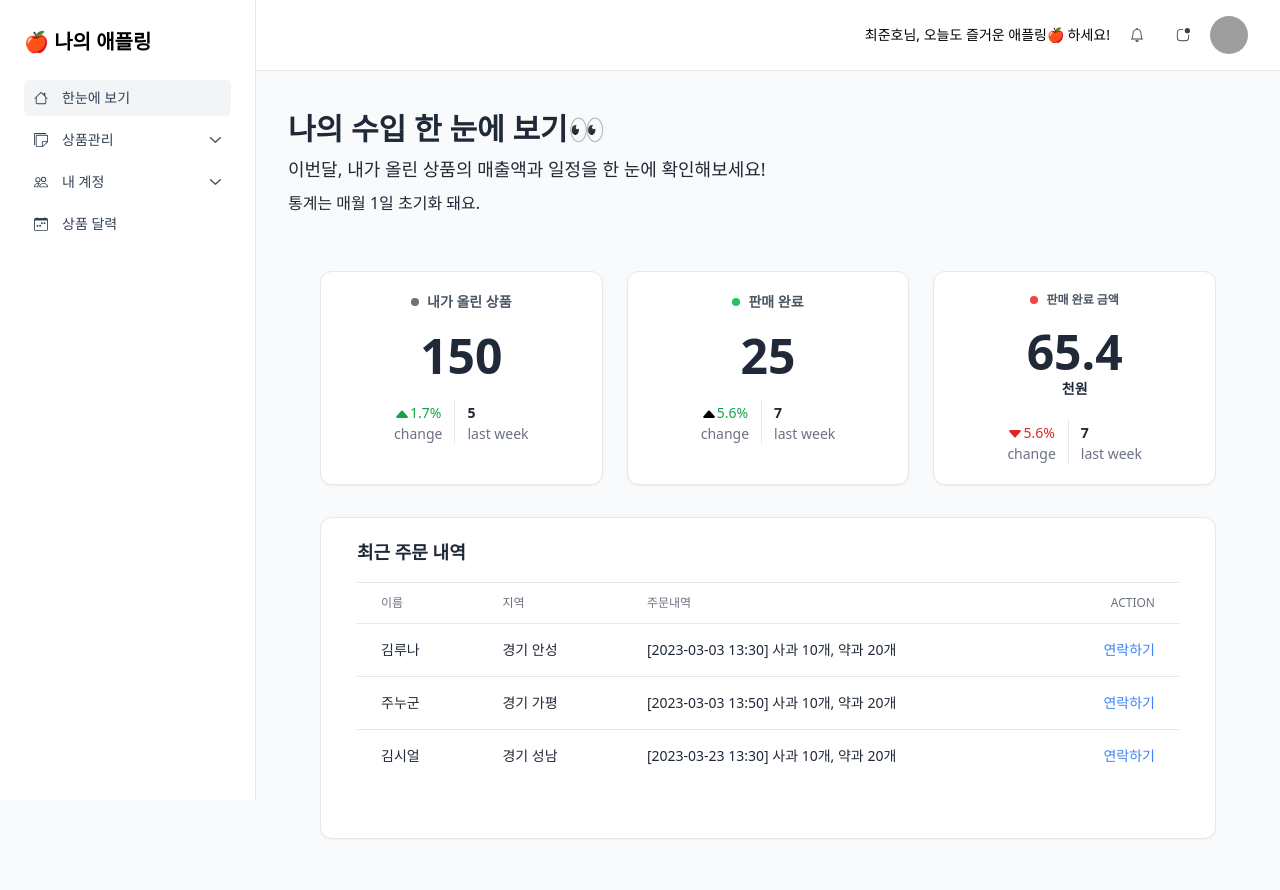
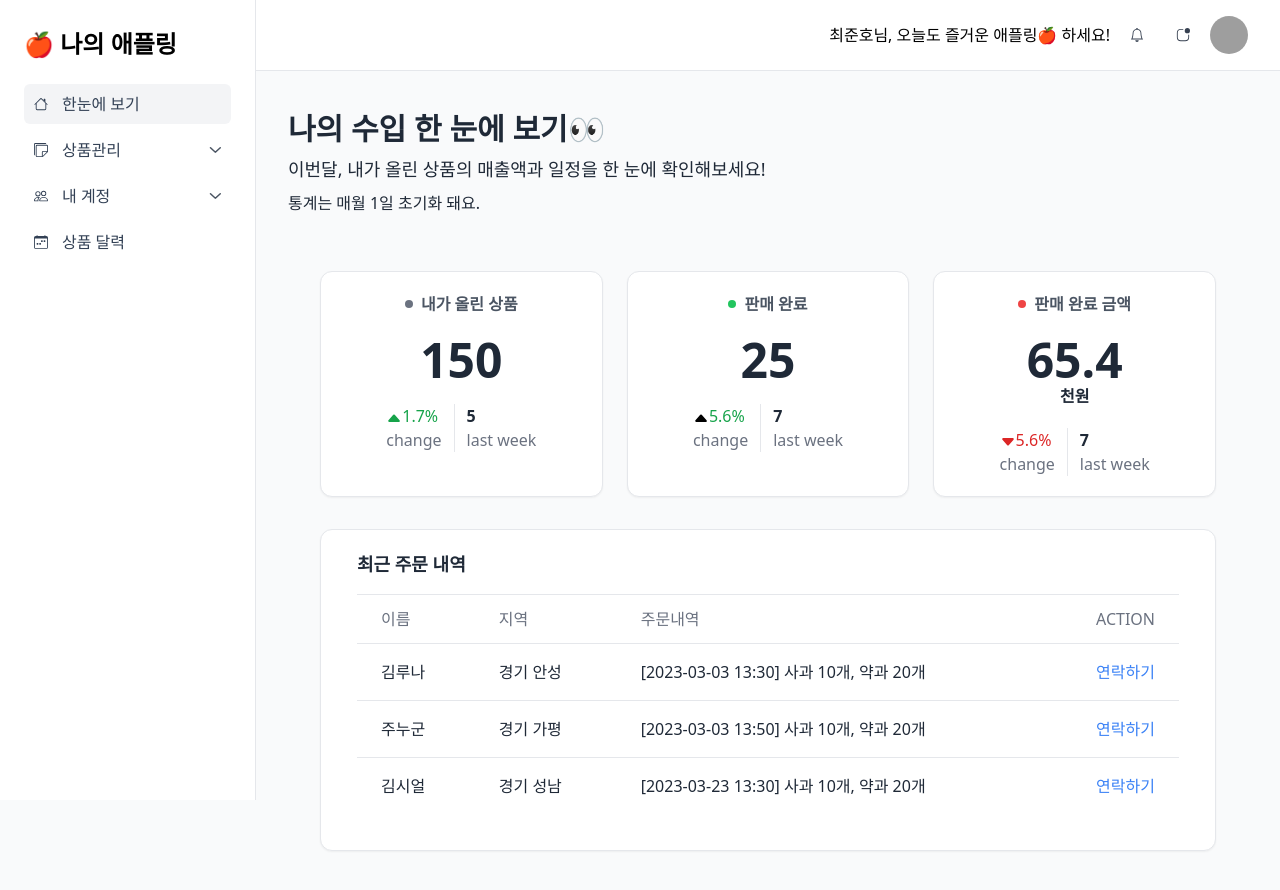
Before and after one commit to appling-c/appling-fe, a Vue app: page /admin in a window 1280 px wide. Shown: the top 890 px of the page. Built offline with nearby package versions, Linux system fonts and the light colour scheme; grey boxes are pictures that could not be loaded.

Commit message:
[admin] 어드민 대시보드 폰트사이즈 변경

```diff
--- a/src/components/admin/adminHeader.vue
+++ b/src/components/admin/adminHeader.vue
@@ -1,6 +1,6 @@
 <template>
     <!-- ========== HEADER ========== -->
-  <header class="sticky top-0 inset-x-0 flex flex-wrap sm:justify-start sm:flex-nowrap z-[48] w-full bg-white border-b text-sm py-2.5 sm:py-4 lg:pl-64 dark:bg-gray-800 dark:border-gray-700">
+  <header class="sticky top-0 inset-x-0 flex flex-wrap sm:justify-start sm:flex-nowrap z-[48] w-full bg-white border-b text-base py-2.5 sm:py-4 lg:pl-64 dark:bg-gray-800 dark:border-gray-700">
     <nav class="flex basis-full items-center w-full mx-auto px-4 sm:px-6 md:px-8" aria-label="Global">
       <div class="mr-5 lg:mr-0 lg:hidden">
         <a class="flex-none text-xl font-semibold dark:text-white" href="#" aria-label="Brand">🍎</a>
@@ -45,11 +45,11 @@
 
             <div class="hs-dropdown-menu transition-[opacity,margin] duration hs-dropdown-open:opacity-100 opacity-0 hidden min-w-[15rem] bg-white shadow-md rounded-lg p-2 dark:bg-gray-800 dark:border dark:border-gray-700" aria-labelledby="hs-dropdown-with-header">
               <div class="py-3 px-5 -m-2 bg-gray-100 rounded-t-lg dark:bg-gray-700">
-                <p class="text-sm text-gray-500 dark:text-gray-400">Signed in as</p>
-                <p class="text-sm font-medium text-gray-800 dark:text-gray-300">james@site.com</p>
+                <p class="text-base text-gray-500 dark:text-gray-400">Signed in as</p>
+                <p class="text-base font-medium text-gray-800 dark:text-gray-300">james@site.com</p>
               </div>
               <div class="mt-2 py-2 first:pt-0 last:pb-0">
-                <a class="flex items-center gap-x-3.5 py-2 px-3 rounded-md text-sm text-gray-800 hover:bg-gray-100 focus:ring-2 focus:ring-blue-500 dark:text-gray-400 dark:hover:bg-gray-700 dark:hover:text-gray-300" href="#">
+                <a class="flex items-center gap-x-3.5 py-2 px-3 rounded-md text-base text-gray-800 hover:bg-gray-100 focus:ring-2 focus:ring-blue-500 dark:text-gray-400 dark:hover:bg-gray-700 dark:hover:text-gray-300" href="#">
                   <svg class="flex-none" width="16" height="16" viewBox="0 0 16 16" fill="currentColor">
                     <path d="M8 16a2 2 0 0 0 2-2H6a2 2 0 0 0 2 2zM8 1.918l-.797.161A4.002 4.002 0 0 0 4 6c0 .628-.134 2.197-.459 3.742-.16.767-.376 1.566-.663 2.258h10.244c-.287-.692-.502-1.49-.663-2.258C12.134 8.197 12 6.628 12 6a4.002 4.002 0 0 0-3.203-3.92L8 1.917zM14.22 12c.223.447.481.801.78 1H1c.299-.199.557-.553.78-1C2.68 10.2 3 6.88 3 6c0-2.42 1.72-4.44 4.005-4.901a1 1 0 1 1 1.99 0A5.002 5.002 0 0 1 13 6c0 .88.32 4.2 1.22 6z"/>
                   </svg>
--- a/src/components/admin/adminSidebar.vue
+++ b/src/components/admin/adminSidebar.vue
@@ -2,13 +2,13 @@
     <!-- Sidebar -->
   <div id="application-sidebar" class="hs-overlay hs-overlay-open:translate-x-0 -translate-x-full transition-all duration-300 transform hidden fixed top-0 left-0 bottom-0 z-[60] w-64 bg-white border-r border-gray-200 pt-7 pb-10 overflow-y-auto scrollbar-y lg:block lg:translate-x-0 lg:right-auto lg:bottom-0 dark:scrollbar-y dark:bg-gray-800 dark:border-gray-700">
     <div class="px-6">
-      <a class="flex-none text-xl font-semibold dark:text-white" href="#" aria-label="Brand">🍎 나의 애플링</a>
+      <a class="flex-none text-2xl font-semibold dark:text-white" href="#" aria-label="Brand">🍎 나의 애플링</a>
     </div>
 
     <nav class="hs-accordion-group p-6 w-full flex flex-col flex-wrap" data-hs-accordion-always-open>
       <ul class="space-y-1.5">
         <li>
-          <router-link to="/admin/dashboard" class="flex items-center gap-x-3.5 py-2 px-2.5 bg-gray-100 text-sm text-slate-700 rounded-md hover:bg-gray-100 dark:bg-gray-900 dark:text-white" href="javascript:;">
+          <router-link to="/admin/dashboard" class="flex items-center gap-x-3.5 py-2 px-2.5 bg-gray-100 text-base text-slate-700 rounded-md hover:bg-gray-100 dark:bg-gray-900 dark:text-white" href="javascript:;">
             <svg class="w-3.5 h-3.5" xmlns="http://www.w3.org/2000/svg" width="16" height="16" fill="currentColor" viewBox="0 0 16 16">
               <path fill-rule="evenodd" d="M2 13.5V7h1v6.5a.5.5 0 0 0 .5.5h9a.5.5 0 0 0 .5-.5V7h1v6.5a1.5 1.5 0 0 1-1.5 1.5h-9A1.5 1.5 0 0 1 2 13.5zm11-11V6l-2-2V2.5a.5.5 0 0 1 .5-.5h1a.5.5 0 0 1 .5.5z"/>
               <path fill-rule="evenodd" d="M7.293 1.5a1 1 0 0 1 1.414 0l6.647 6.646a.5.5 0 0 1-.708.708L8 2.207 1.354 8.854a.5.5 0 1 1-.708-.708L7.293 1.5z"/>
@@ -18,7 +18,7 @@
         </li>
 
         <li class="hs-accordion" id="projects-accordion">
-          <router-link to="/admin/product" class="hs-accordion-toggle flex items-center gap-x-3.5 py-2 px-2.5 hs-accordion-active:text-blue-600 hs-accordion-active:hover:bg-transparent text-sm text-slate-700 rounded-md hover:bg-gray-100 dark:bg-gray-800 dark:hover:bg-gray-900 dark:text-slate-400 dark:hover:text-slate-300 dark:hs-accordion-active:text-white" href="javascript:;">
+          <router-link to="/admin/product" class="hs-accordion-toggle flex items-center gap-x-3.5 py-2 px-2.5 hs-accordion-active:text-blue-600 hs-accordion-active:hover:bg-transparent text-base text-slate-700 rounded-md hover:bg-gray-100 dark:bg-gray-800 dark:hover:bg-gray-900 dark:text-slate-400 dark:hover:text-slate-300 dark:hs-accordion-active:text-white" href="javascript:;">
             <svg class="w-3.5 h-3.5" xmlns="http://www.w3.org/2000/svg" width="16" height="16" fill="currentColor" viewBox="0 0 16 16">
               <path d="M1.5 0A1.5 1.5 0 0 0 0 1.5V13a1 1 0 0 0 1 1V1.5a.5.5 0 0 1 .5-.5H14a1 1 0 0 0-1-1H1.5z"></path>
               <path d="M3.5 2A1.5 1.5 0 0 0 2 3.5v11A1.5 1.5 0 0 0 3.5 16h6.086a1.5 1.5 0 0 0 1.06-.44l4.915-4.914A1.5 1.5 0 0 0 16 9.586V3.5A1.5 1.5 0 0 0 14.5 2h-11zM3 3.5a.5.5 0 0 1 .5-.5h11a.5.5 0 0 1 .5.5V9h-4.5A1.5 1.5 0 0 0 9 10.5V15H3.5a.5.5 0 0 1-.5-.5v-11zm7 11.293V10.5a.5.5 0 0 1 .5-.5h4.293L10 14.793z"></path>
@@ -37,17 +37,17 @@
           <div id="projects-accordion-child" class="hs-accordion-content w-full overflow-hidden transition-[height] duration-300 hidden">
             <ul class="pt-2 pl-2">
               <li>
-                <a class="flex items-center gap-x-3.5 py-2 px-2.5 text-sm text-slate-700 rounded-md hover:bg-gray-100 dark:bg-gray-800 dark:text-slate-400 dark:hover:text-slate-300" href="javascript:;">
+                <a class="flex items-center gap-x-3.5 py-2 px-2.5 text-base text-slate-700 rounded-md hover:bg-gray-100 dark:bg-gray-800 dark:text-slate-400 dark:hover:text-slate-300" href="javascript:;">
                   상품 등록하기
                 </a>
               </li>
               <li>
-                <a class="flex items-center gap-x-3.5 py-2 px-2.5 text-sm text-slate-700 rounded-md hover:bg-gray-100 dark:bg-gray-800 dark:text-slate-400 dark:hover:text-slate-300" href="javascript:;">
+                <a class="flex items-center gap-x-3.5 py-2 px-2.5 text-base text-slate-700 rounded-md hover:bg-gray-100 dark:bg-gray-800 dark:text-slate-400 dark:hover:text-slate-300" href="javascript:;">
                   팜플렛 만들기
                 </a>
               </li>
               <li>
-                <a class="flex items-center gap-x-3.5 py-2 px-2.5 text-sm text-slate-700 rounded-md hover:bg-gray-100 dark:bg-gray-800 dark:text-slate-400 dark:hover:text-slate-300" href="javascript:;">
+                <a class="flex items-center gap-x-3.5 py-2 px-2.5 text-base text-slate-700 rounded-md hover:bg-gray-100 dark:bg-gray-800 dark:text-slate-400 dark:hover:text-slate-300" href="javascript:;">
                   운송장 등록하기
                 </a>
               </li>
@@ -56,7 +56,7 @@
         </li>
 
         <li class="hs-accordion" id="users-accordion">
-          <a class="hs-accordion-toggle flex items-center gap-x-3.5 py-2 px-2.5 hs-accordion-active:text-blue-600 hs-accordion-active:hover:bg-transparent text-sm text-slate-700 rounded-md hover:bg-gray-100 dark:bg-gray-800 dark:hover:bg-gray-900 dark:text-slate-400 dark:hover:text-slate-300 dark:hs-accordion-active:text-white" href="javascript:;">
+          <a class="hs-accordion-toggle flex items-center gap-x-3.5 py-2 px-2.5 hs-accordion-active:text-blue-600 hs-accordion-active:hover:bg-transparent text-base text-slate-700 rounded-md hover:bg-gray-100 dark:bg-gray-800 dark:hover:bg-gray-900 dark:text-slate-400 dark:hover:text-slate-300 dark:hs-accordion-active:text-white" href="javascript:;">
             <svg class="w-3.5 h-3.5" xmlns="http://www.w3.org/2000/svg" width="16" height="16" fill="currentColor" viewBox="0 0 16 16">
               <path d="M15 14s1 0 1-1-1-4-5-4-5 3-5 4 1 1 1 1h8zm-7.978-1A.261.261 0 0 1 7 12.996c.001-.264.167-1.03.76-1.72C8.312 10.629 9.282 10 11 10c1.717 0 2.687.63 3.24 1.276.593.69.758 1.457.76 1.72l-.008.002a.274.274 0 0 1-.014.002H7.022zM11 7a2 2 0 1 0 0-4 2 2 0 0 0 0 4zm3-2a3 3 0 1 1-6 0 3 3 0 0 1 6 0zM6.936 9.28a5.88 5.88 0 0 0-1.23-.247A7.35 7.35 0 0 0 5 9c-4 0-5 3-5 4 0 .667.333 1 1 1h4.216A2.238 2.238 0 0 1 5 13c0-1.01.377-2.042 1.09-2.904.243-.294.526-.569.846-.816zM4.92 10A5.493 5.493 0 0 0 4 13H1c0-.26.164-1.03.76-1.724.545-.636 1.492-1.256 3.16-1.275zM1.5 5.5a3 3 0 1 1 6 0 3 3 0 0 1-6 0zm3-2a2 2 0 1 0 0 4 2 2 0 0 0 0-4z"></path>
             </svg>
@@ -74,7 +74,7 @@
           <div id="projects-accordion-child" class="hs-accordion-content w-full overflow-hidden transition-[height] duration-300 hidden">
             <ul class="pt-2 pl-2">
               <li>
-                <a class="flex items-center gap-x-3.5 py-2 px-2.5 text-sm text-slate-700 rounded-md hover:bg-gray-100 dark:bg-gray-800 dark:text-slate-400 dark:hover:text-slate-300" href="javascript:;">
+                <a class="flex items-center gap-x-3.5 py-2 px-2.5 text-base text-slate-700 rounded-md hover:bg-gray-100 dark:bg-gray-800 dark:text-slate-400 dark:hover:text-slate-300" href="javascript:;">
                   비밀번호 변경
                 </a>
               </li>
@@ -82,7 +82,7 @@
             </ul>
           </div>
         </li>
-        <li><router-link to="/admin/calendar" class="flex items-center gap-x-3.5 py-2 px-2.5 text-sm text-slate-700 rounded-md hover:bg-gray-100 dark:hover:bg-gray-900 dark:text-slate-400 dark:hover:text-slate-300" href="javascript:;">
+        <li><router-link to="/admin/calendar" class="flex items-center gap-x-3.5 py-2 px-2.5 text-base text-slate-700 rounded-md hover:bg-gray-100 dark:hover:bg-gray-900 dark:text-slate-400 dark:hover:text-slate-300" href="javascript:;">
           <svg class="w-3.5 h-3.5" xmlns="http://www.w3.org/2000/svg" width="16" height="16" fill="currentColor" viewBox="0 0 16 16">
             <path d="M11 6.5a.5.5 0 0 1 .5-.5h1a.5.5 0 0 1 .5.5v1a.5.5 0 0 1-.5.5h-1a.5.5 0 0 1-.5-.5v-1zm-3 0a.5.5 0 0 1 .5-.5h1a.5.5 0 0 1 .5.5v1a.5.5 0 0 1-.5.5h-1a.5.5 0 0 1-.5-.5v-1zm-5 3a.5.5 0 0 1 .5-.5h1a.5.5 0 0 1 .5.5v1a.5.5 0 0 1-.5.5h-1a.5.5 0 0 1-.5-.5v-1zm3 0a.5.5 0 0 1 .5-.5h1a.5.5 0 0 1 .5.5v1a.5.5 0 0 1-.5.5h-1a.5.5 0 0 1-.5-.5v-1z"/>
             <path d="M3.5 0a.5.5 0 0 1 .5.5V1h8V.5a.5.5 0 0 1 1 0V1h1a2 2 0 0 1 2 2v11a2 2 0 0 1-2 2H2a2 2 0 0 1-2-2V3a2 2 0 0 1 2-2h1V.5a.5.5 0 0 1 .5-.5zM1 4v10a1 1 0 0 0 1 1h12a1 1 0 0 0 1-1V4H1z"/>
--- a/src/components/admin/contents/dashboard.vue
+++ b/src/components/admin/contents/dashboard.vue
@@ -18,7 +18,7 @@
         <div class="flex flex-col gap-y-3 lg:gap-y-5 p-4 md:p-5 bg-white border shadow-sm rounded-xl dark:bg-slate-900 dark:border-gray-800">
           <div class="inline-flex justify-center items-center">
             <span class="w-2 h-2 inline-block bg-gray-500 rounded-full mr-2"></span>
-            <span class="text-sm font-semibold uppercase text-gray-600 dark:text-gray-400">내가 올린 상품</span>
+            <span class="text-base font-semibold uppercase text-gray-600 dark:text-gray-400">내가 올린 상품</span>
           </div>
 
           <div class="text-center">
@@ -33,15 +33,15 @@
                 <svg class="inline-block w-4 h-4 self-center" xmlns="http://www.w3.org/2000/svg" width="16" height="16" fill="currentColor" viewBox="0 0 16 16">
                   <path fill-rule="evenodd" d="m7.247 4.86-4.796 5.481c-.566.647-.106 1.659.753 1.659h9.592a1 1 0 0 0 .753-1.659l-4.796-5.48a1 1 0 0 0-1.506 0z"/>
                 </svg>
-                <span class="inline-block text-sm">
+                <span class="inline-block text-base">
                   1.7%
                 </span>
               </span>
-              <span class="block text-sm text-gray-500">change</span>
+              <span class="block text-base text-gray-500">change</span>
             </dt>
             <dd class="text-left pl-3">
-              <span class="text-sm font-semibold text-gray-800 dark:text-gray-200">5</span>
-              <span class="block text-sm text-gray-500">last week</span>
+              <span class="text-base font-semibold text-gray-800 dark:text-gray-200">5</span>
+              <span class="block text-base text-gray-500">last week</span>
             </dd>
           </dl>
         </div>
@@ -51,7 +51,7 @@
         <div class="flex flex-col gap-y-3 lg:gap-y-5 p-4 md:p-5 bg-white border shadow-sm rounded-xl dark:bg-slate-900 dark:border-gray-800">
           <div class="inline-flex justify-center items-center">
             <span class="w-2 h-2 inline-block bg-green-500 rounded-full mr-2"></span>
-            <span class="text-sm font-semibold uppercase text-gray-600 dark:text-gray-400">판매 완료</span>
+            <span class="text-base font-semibold uppercase text-gray-600 dark:text-gray-400">판매 완료</span>
           </div>
 
           <div class="text-center">
@@ -66,15 +66,15 @@
                 <svg class="inline-block w-4 h-4 self-center" xmlns="http://www.w3.org/2000/svg" width="16" height="16" viewBox="0 0 16 16">
                   <path fill-rule="evenodd" d="m7.247 4.86-4.796 5.481c-.566.647-.106 1.659.753 1.659h9.592a1 1 0 0 0 .753-1.659l-4.796-5.48a1 1 0 0 0-1.506 0z"/>
                 </svg>
-                <span class="inline-block text-sm">
+                <span class="inline-block text-base">
                   5.6%
                 </span>
               </span>
-              <span class="block text-sm text-gray-500">change</span>
+              <span class="block text-base text-gray-500">change</span>
             </dt>
             <dd class="text-left pl-3">
-              <span class="text-sm font-semibold text-gray-800 dark:text-gray-200">7</span>
-              <span class="block text-sm text-gray-500">last week</span>
+              <span class="text-base font-semibold text-gray-800 dark:text-gray-200">7</span>
+              <span class="block text-base text-gray-500">last week</span>
             </dd>
           </dl>
         </div>
@@ -84,14 +84,14 @@
         <div class="flex flex-col gap-y-3 lg:gap-y-5 p-4 md:p-5 bg-white border shadow-sm rounded-xl dark:bg-slate-900 dark:border-gray-800">
           <div class="inline-flex justify-center items-center">
             <span class="w-2 h-2 inline-block bg-red-500 rounded-full mr-2"></span>
-            <span class="text-xs font-semibold uppercase text-gray-600 dark:text-gray-400">판매 완료 금액</span>
+            <span class="text-base font-semibold uppercase text-gray-600 dark:text-gray-400">판매 완료 금액</span>
           </div>
 
           <div class="text-center">
             <h3 class="text-3xl sm:text-4xl lg:text-5xl font-semibold text-gray-800 dark:text-gray-200">
               65.4
             </h3>
-            <span class="text-sm sm:text-sm lg:text-sm font-semibold text-gray-800 dark:text-gray-200">
+            <span class="text-base sm:text-base lg:text-base font-semibold text-gray-800 dark:text-gray-200">
               천원
             </span>
           </div>
@@ -102,15 +102,15 @@
                 <svg class="inline-block w-4 h-4 self-center" xmlns="http://www.w3.org/2000/svg" width="16" height="16" fill="currentColor" viewBox="0 0 16 16">
                   <path fill-rule="evenodd" d="M7.247 11.14 2.451 5.658C1.885 5.013 2.345 4 3.204 4h9.592a1 1 0 0 1 .753 1.659l-4.796 5.48a1 1 0 0 1-1.506 0z"/>
                 </svg>
-                <span class="inline-block text-sm">
+                <span class="inline-block text-base">
                   5.6%
                 </span>
               </span>
-              <span class="block text-sm text-gray-500">change</span>
+              <span class="block text-base text-gray-500">change</span>
             </dt>
             <dd class="text-left pl-3">
-              <span class="text-sm font-semibold text-gray-800 dark:text-gray-200">7</span>
-              <span class="block text-sm text-gray-500">last week</span>
+              <span class="text-base font-semibold text-gray-800 dark:text-gray-200">7</span>
+              <span class="block text-base text-gray-500">last week</span>
             </dd>
           </dl>
         </div>
@@ -129,39 +129,39 @@
             <div class="p-1.5 min-w-full inline-block align-middle">
               <div class="overflow-hidden">
                 <table class="min-w-full divide-y divide-gray-200 dark:divide-gray-700">
-                  <caption class="py-2 text-left text-sm text-gray-600 dark:text-gray-500"></caption>
+                  <caption class="py-2 text-left text-base text-gray-600 dark:text-gray-500"></caption>
                   <thead>
                     <tr>
-                      <th scope="col" class="px-6 py-3 text-left text-xs font-medium text-gray-500 uppercase">이름</th>
-                      <th scope="col" class="px-6 py-3 text-left text-xs font-medium text-gray-500 uppercase">지역</th>
-                      <th scope="col" class="px-6 py-3 text-left text-xs font-medium text-gray-500 uppercase">주문내역</th>
-                      <th scope="col" class="px-6 py-3 text-right text-xs font-medium text-gray-500 uppercase">Action</th>
+                      <th scope="col" class="px-6 py-3 text-left text-base font-medium text-gray-500 uppercase">이름</th>
+                      <th scope="col" class="px-6 py-3 text-left text-base font-medium text-gray-500 uppercase">지역</th>
+                      <th scope="col" class="px-6 py-3 text-left text-base font-medium text-gray-500 uppercase">주문내역</th>
+                      <th scope="col" class="px-6 py-3 text-right text-base font-medium text-gray-500 uppercase">Action</th>
                     </tr>
                   </thead>
                   <tbody class="divide-y divide-gray-200 dark:divide-gray-700">
                     <tr>
-                      <td class="px-6 py-4 whitespace-nowrap text-sm font-medium text-gray-800 dark:text-gray-200">김루나</td>
-                      <td class="px-6 py-4 whitespace-nowrap text-sm text-gray-800 dark:text-gray-200">경기 안성</td>
-                      <td class="px-6 py-4 whitespace-nowrap text-sm text-gray-800 dark:text-gray-200">[2023-03-03 13:30] 사과 10개, 약과 20개</td>
-                      <td class="px-6 py-4 whitespace-nowrap text-right text-sm font-medium">
+                      <td class="px-6 py-4 whitespace-nowrap text-base font-medium text-gray-800 dark:text-gray-200">김루나</td>
+                      <td class="px-6 py-4 whitespace-nowrap text-base text-gray-800 dark:text-gray-200">경기 안성</td>
+                      <td class="px-6 py-4 whitespace-nowrap text-base text-gray-800 dark:text-gray-200">[2023-03-03 13:30] 사과 10개, 약과 20개</td>
+                      <td class="px-6 py-4 whitespace-nowrap text-right text-base font-medium">
                         <a class="text-blue-500 hover:text-blue-700" href="#">연락하기</a>
                       </td>
                     </tr>
 
                     <tr>
-                      <td class="px-6 py-4 whitespace-nowrap text-sm font-medium text-gray-800 dark:text-gray-200">주누군</td>
-                      <td class="px-6 py-4 whitespace-nowrap text-sm text-gray-800 dark:text-gray-200">경기 가평</td>
-                      <td class="px-6 py-4 whitespace-nowrap text-sm text-gray-800 dark:text-gray-200">[2023-03-03 13:50] 사과 10개, 약과 20개</td>
-                      <td class="px-6 py-4 whitespace-nowrap text-right text-sm font-medium">
+                      <td class="px-6 py-4 whitespace-nowrap text-base font-medium text-gray-800 dark:text-gray-200">주누군</td>
+                      <td class="px-6 py-4 whitespace-nowrap text-base text-gray-800 dark:text-gray-200">경기 가평</td>
+                      <td class="px-6 py-4 whitespace-nowrap text-base text-gray-800 dark:text-gray-200">[2023-03-03 13:50] 사과 10개, 약과 20개</td>
+                      <td class="px-6 py-4 whitespace-nowrap text-right text-base font-medium">
                         <a class="text-blue-500 hover:text-blue-700" href="#">연락하기</a>
                       </td>
                     </tr>
 
                     <tr>
-                      <td class="px-6 py-4 whitespace-nowrap text-sm font-medium text-gray-800 dark:text-gray-200">김시얼</td>
-                      <td class="px-6 py-4 whitespace-nowrap text-sm text-gray-800 dark:text-gray-200">경기 성남</td>
-                      <td class="px-6 py-4 whitespace-nowrap text-sm text-gray-800 dark:text-gray-200">[2023-03-23 13:30] 사과 10개, 약과 20개</td>
-                      <td class="px-6 py-4 whitespace-nowrap text-right text-sm font-medium">
+                      <td class="px-6 py-4 whitespace-nowrap text-base font-medium text-gray-800 dark:text-gray-200">김시얼</td>
+                      <td class="px-6 py-4 whitespace-nowrap text-base text-gray-800 dark:text-gray-200">경기 성남</td>
+                      <td class="px-6 py-4 whitespace-nowrap text-base text-gray-800 dark:text-gray-200">[2023-03-23 13:30] 사과 10개, 약과 20개</td>
+                      <td class="px-6 py-4 whitespace-nowrap text-right text-base font-medium">
                         <a class="text-blue-500 hover:text-blue-700" href="#">연락하기</a>
                       </td>
                     </tr>
```
